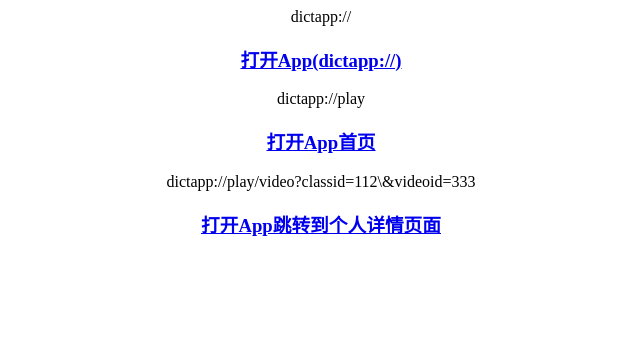
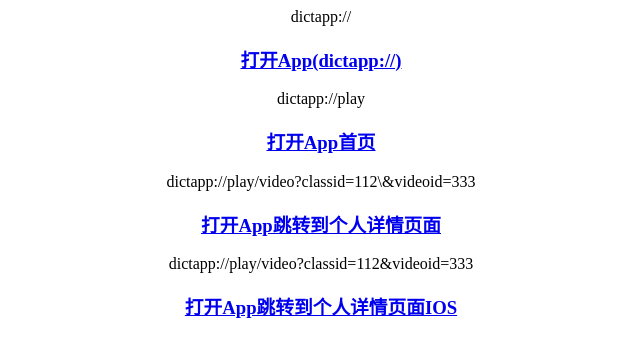
Before and after one commit to hugoGuo/hugoGuo.github.io, a plain HTML site: page index.html in a window 1280 px wide. Shown: the whole page, without its empty margins (319-959 px from the left). Drawn offline with Linux system fonts and the light colour scheme.

Commit message:
Update index.html

```diff
--- a/index.html
+++ b/index.html
@@ -31,4 +31,11 @@
         </a>
     </h3>
 
+    <p>dictapp://play/video?classid=112&videoid=333</p>
+    <h3>
+        <a href="dictapp://play/video?classid=112&videoid=333">
+            打开App跳转到个人详情页面IOS
+        </a>
+    </h3>
+
 </body></html>
```
